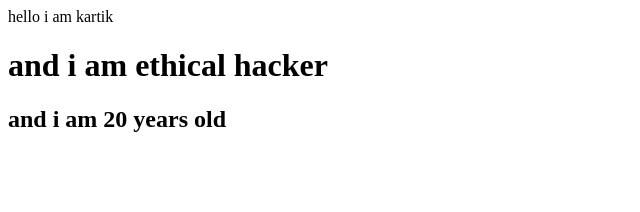
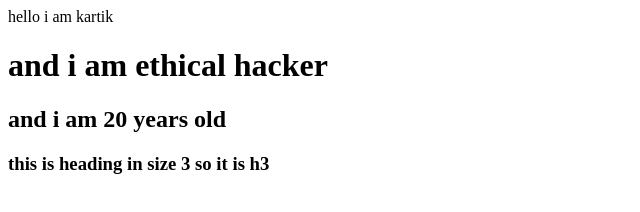
Before and after one commit to kartik-015/emem, a plain HTML site: page index.html in a window 1280 px wide. Shown: the whole page, without its empty margins (0-640 px from the left). Drawn offline with Linux system fonts and the light colour scheme.

Commit message:
added h3

```diff
--- a/index.html
+++ b/index.html
@@ -1,3 +1,4 @@
 <p> hello i am kartik</p>
 <h1> and i am ethical hacker </h1>
 <h2> and i am 20 years old</h2>
+<h3> this is heading in size 3 so it is h3</h3>
```
